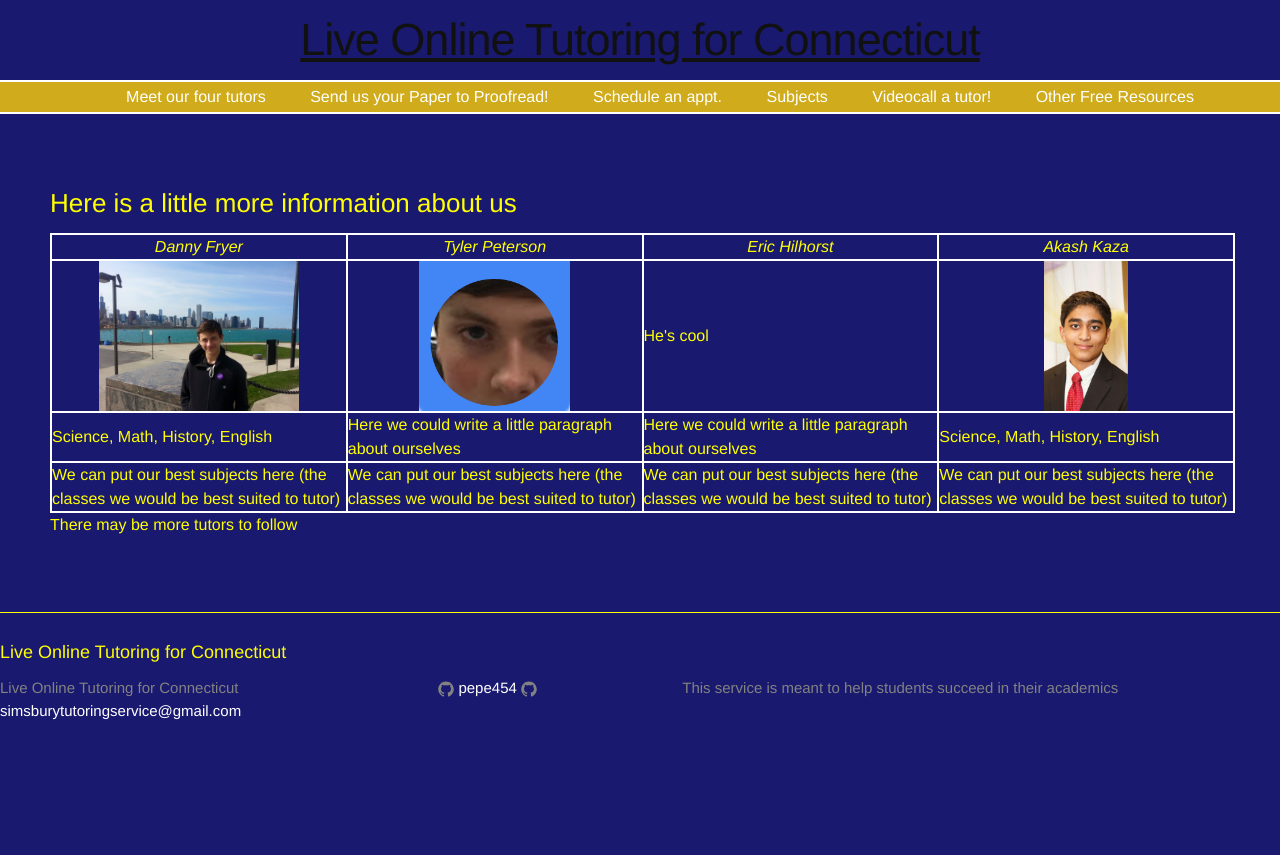
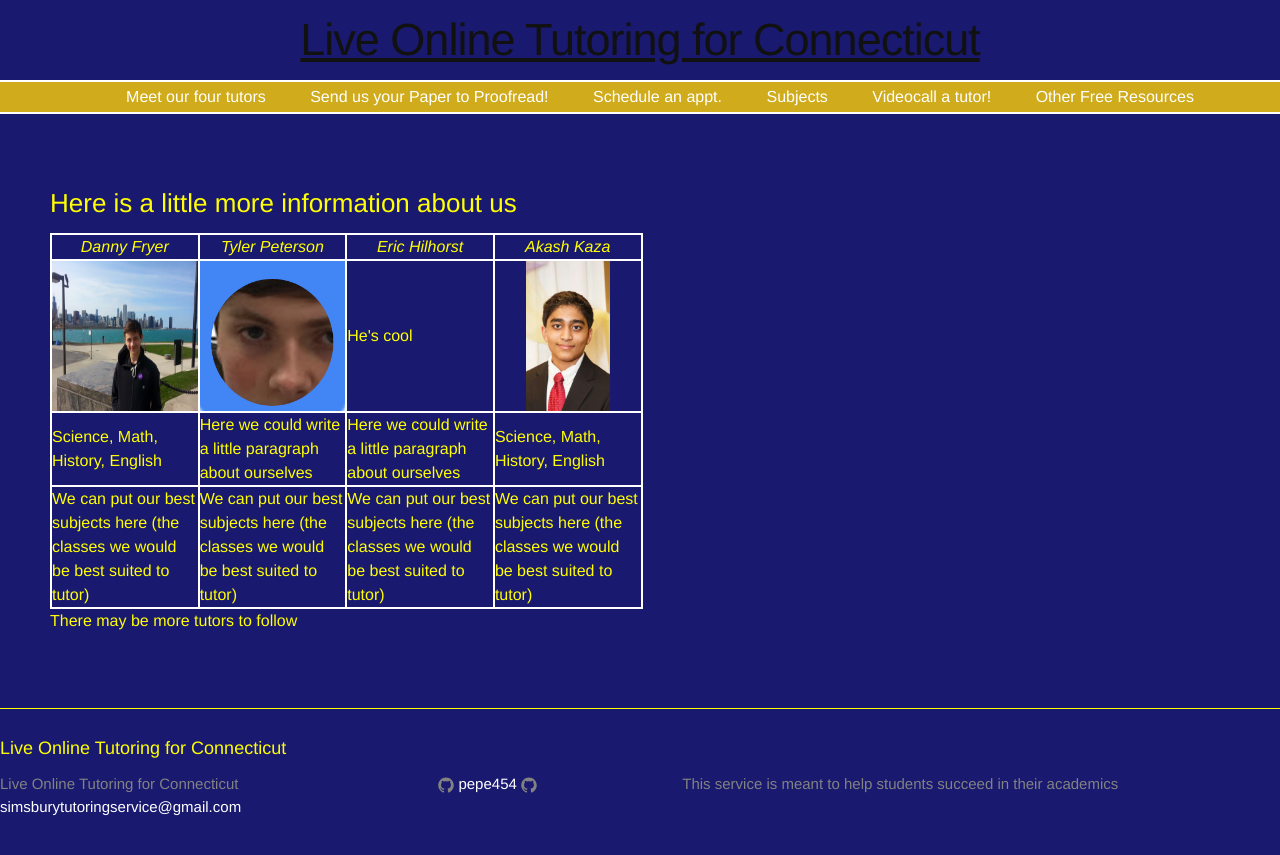
Before and after one commit to pepe454/pepe454.github.io, a Jekyll site: the page built from nav-bar/about.md, in a window 1280 px wide. Shown: the top 855 px of the page. Built offline with Jekyll 4.4.1, drawn with Linux system fonts in a browser that asks for light colours.

Commit message:
Update about.md

```diff
--- a/nav-bar/about.md
+++ b/nav-bar/about.md
@@ -8,7 +8,7 @@ permalink: /about/
 
 <table>
 
-<table width="100%" border="1" cellpadding="2">
+<table width="50%" border="1" cellpadding="2">
   <tr>
     <td width="25%" align="center"><i>Danny Fryer</i></td>
     <td width="25%" align="center"><i>Tyler Peterson</i></td>
```
